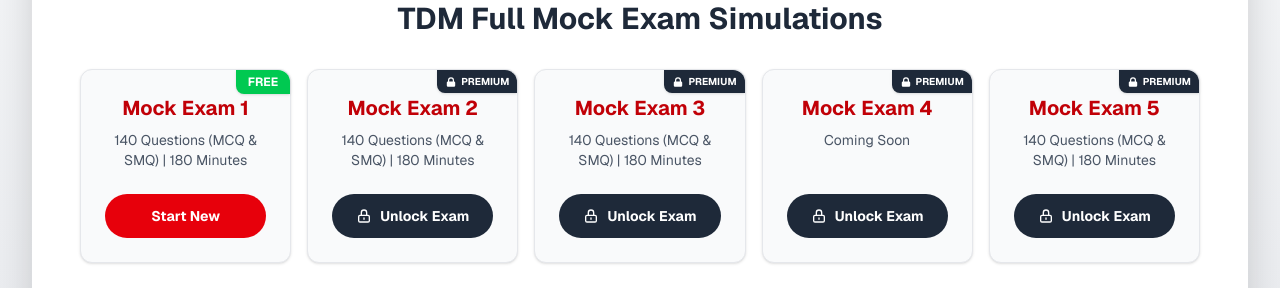
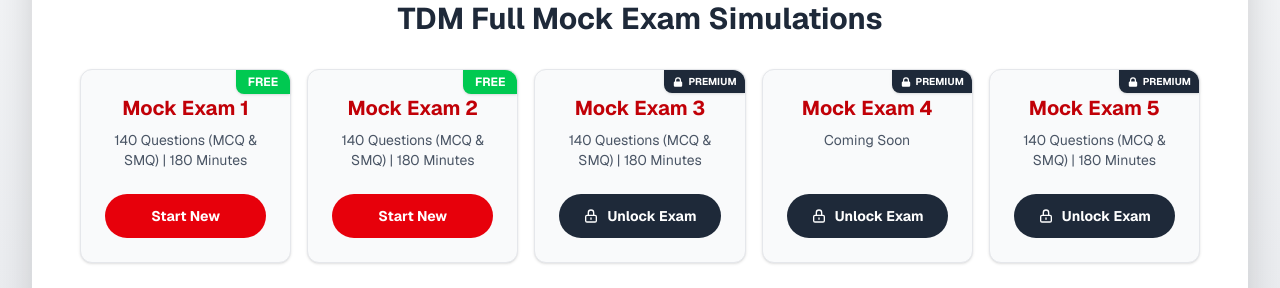
Before and after one commit to DataKnight-coder/supe-rmed-pros-TDM-MOCK, a Next.js app: page / in a window 1280 px wide. Shown: the part 279-567 px from the top of the page. Built offline with nearby package versions, Linux system fonts and the light colour scheme.

Commit message:
Make Mock Exam 2 FREE

```diff
--- a/src/app/page.tsx
+++ b/src/app/page.tsx
@@ -28,8 +28,8 @@ export default function Home() {
   const [hasSavedSessionE, setHasSavedSessionE] = useState(false);
 
   // Premium Unlock State
-  const [unlockedMocks, setUnlockedMocks] = useState({ B: false, C: false, D: false, E: false });
-  const [unlockModalExam, setUnlockModalExam] = useState<"B" | "C" | "D" | "E" | null>(null);
+  const [unlockedMocks, setUnlockedMocks] = useState({ C: false, D: false, E: false });
+  const [unlockModalExam, setUnlockModalExam] = useState<"C" | "D" | "E" | null>(null);
   const [accessCodeInput, setAccessCodeInput] = useState("");
   const [unlockError, setUnlockError] = useState(false);
 
@@ -51,12 +51,10 @@ export default function Home() {
     if (localStorage.getItem("supermedpros_active_exam_D")) setHasSavedSessionD(true);
     if (localStorage.getItem("supermedpros_active_exam_E")) setHasSavedSessionE(true);
 
-    const uB = localStorage.getItem("supermedpros_unlocked_B");
     const uC = localStorage.getItem("supermedpros_unlocked_C");
     const uD = localStorage.getItem("supermedpros_unlocked_D");
     const uE = localStorage.getItem("supermedpros_unlocked_E");
     setUnlockedMocks({
-      B: uB === "true",
       C: uC === "true",
       D: uD === "true",
       E: uE === "true",
@@ -65,7 +63,6 @@ export default function Home() {
 
   const handleStartExam = (examId: "A" | "B" | "C" | "D" | "E", resume: boolean = false) => {
     // Check Premium Access
-    if (examId === "B" && !unlockedMocks.B) { setUnlockModalExam("B"); return; }
     if (examId === "C" && !unlockedMocks.C) { setUnlockModalExam("C"); return; }
     if (examId === "D" && !unlockedMocks.D) { setUnlockModalExam("D"); return; }
     if (examId === "E" && !unlockedMocks.E) { setUnlockModalExam("E"); return; }
@@ -81,11 +78,7 @@ export default function Home() {
 
   const handleUnlock = () => {
     const code = accessCodeInput.trim().toUpperCase();
-    if (unlockModalExam === "B" && code === "SUPERMED2") {
-      setUnlockedMocks(prev => ({...prev, B: true}));
-      localStorage.setItem("supermedpros_unlocked_B", "true");
-      setUnlockModalExam(null); setAccessCodeInput(""); setUnlockError(false);
-    } else if (unlockModalExam === "C" && code === "SUPERMED3") {
+    if (unlockModalExam === "C" && code === "SUPERMED3") {
       setUnlockedMocks(prev => ({...prev, C: true}));
       localStorage.setItem("supermedpros_unlocked_C", "true");
       setUnlockModalExam(null); setAccessCodeInput(""); setUnlockError(false);
@@ -141,7 +134,7 @@ export default function Home() {
               <div className="mx-auto w-16 h-16 bg-red-100 text-red-600 rounded-full flex items-center justify-center mb-4">
                 <svg className="w-8 h-8" fill="currentColor" viewBox="0 0 20 20"><path fillRule="evenodd" d="M5 9V7a5 5 0 0110 0v2a2 2 0 012 2v5a2 2 0 01-2 2H5a2 2 0 01-2-2v-5a2 2 0 012-2zm8-2v2H7V7a3 3 0 016 0z" clipRule="evenodd"></path></svg>
               </div>
-              <h2 className="text-2xl font-bold text-gray-800">Unlock Mock Exam {unlockModalExam === "B" ? "2" : unlockModalExam === "C" ? "3" : unlockModalExam === "D" ? "4" : "5"}</h2>
+              <h2 className="text-2xl font-bold text-gray-800">Unlock Mock Exam {unlockModalExam === "C" ? "3" : unlockModalExam === "D" ? "4" : "5"}</h2>
               <p className="text-gray-600 mt-2">This is a premium exam.</p>
             </div>
 
@@ -211,16 +204,14 @@ export default function Home() {
 
               {/* Exam B */}
               <div className="border border-gray-200 rounded-xl p-6 shadow-sm hover:shadow-md transition-shadow bg-gray-50 flex flex-col relative">
-                {!unlockedMocks.B && <div className="absolute top-0 right-0 bg-gray-800 text-white text-[10px] font-bold px-2 py-1 rounded-bl-lg rounded-tr-xl flex items-center gap-1 shadow-sm"><svg className="w-3 h-3" fill="currentColor" viewBox="0 0 20 20"><path fillRule="evenodd" d="M5 9V7a5 5 0 0110 0v2a2 2 0 012 2v5a2 2 0 01-2 2H5a2 2 0 01-2-2v-5a2 2 0 012-2zm8-2v2H7V7a3 3 0 016 0z" clipRule="evenodd"></path></svg> PREMIUM</div>}
-                {unlockedMocks.B && <div className="absolute top-0 right-0 bg-blue-500 text-white text-[10px] font-bold px-2 py-1 rounded-bl-lg rounded-tr-xl shadow-sm">UNLOCKED</div>}
+                <div className="absolute top-0 right-0 bg-green-500 text-white text-xs font-bold px-3 py-1 rounded-bl-lg rounded-tr-xl shadow-sm">FREE</div>
                 <h3 className="text-xl font-bold text-red-700 mb-2">Mock Exam 2</h3>
                 <p className="text-gray-600 text-sm mb-6 flex-grow">140 Questions (MCQ & SMQ) | 180 Minutes</p>
                 <div className="flex flex-col gap-3">
-                  <button onClick={() => handleStartExam("B", false)} className={`w-full text-white text-sm font-bold py-3 px-4 rounded-full hover:shadow-lg transition-all duration-200 transform hover:-translate-y-0.5 ${unlockedMocks.B ? 'bg-red-600 hover:bg-red-700' : 'bg-gray-800 hover:bg-gray-900 flex items-center justify-center gap-2'}`}>
-                    {!unlockedMocks.B && <svg className="w-4 h-4" fill="none" stroke="currentColor" viewBox="0 0 24 24"><path strokeLinecap="round" strokeLinejoin="round" strokeWidth="2" d="M12 15v2m-6 4h12a2 2 0 002-2v-6a2 2 0 00-2-2H6a2 2 0 00-2 2v6a2 2 0 002 2zm10-10V7a4 4 0 00-8 0v4h8z"></path></svg>}
-                    {unlockedMocks.B ? 'Start New' : 'Unlock Exam'}
+                  <button onClick={() => handleStartExam("B", false)} className="w-full bg-red-600 text-white font-bold py-3 px-4 rounded-full hover:bg-red-700 hover:shadow-lg transition-all duration-200 transform hover:-translate-y-0.5 text-sm">
+                    Start New
                   </button>
-                  {hasSavedSessionB && unlockedMocks.B && (
+                  {hasSavedSessionB && (
                     <button onClick={() => handleStartExam("B", true)} className="w-full bg-white text-red-600 border border-red-600 font-bold py-3 px-4 rounded-full hover:bg-red-50 hover:shadow-md transition-all duration-200 text-sm">
                       Resume Saved
                     </button>
```
